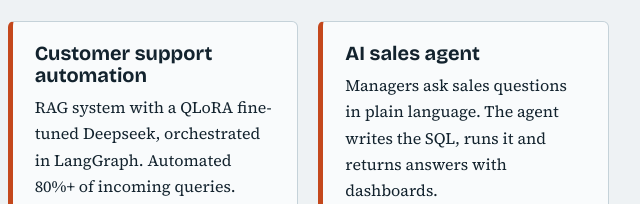
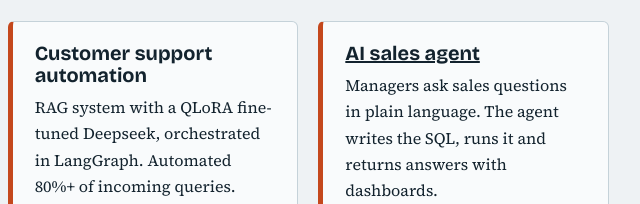
Before and after one commit to sufyanAshraf/sufyanAshraf, a plain HTML site: page index.html in a window 1280 px wide. Shown: the part 791-995 px from the top of the page, 487-1127 px from the left. Drawn offline with nearby package versions, Linux system fonts and the light colour scheme.

Commit message:
Add link to AI sales agent in index.html

```diff
--- a/index.html
+++ b/index.html
@@ -94,7 +94,7 @@ img{max-width:100%;height:auto;display:block}
       <div class="tags">LangGraph, Pinecone, Deepseek, QLoRA</div>
     </article>
     <article class="proj">
-      <h3>AI sales agent</h3>
+      <h3><a href="https://github.com/sufyanAshraf/atlas">AI sales agent</a></h3>
       <p>Managers ask sales questions in plain language. The agent writes the SQL, runs it and returns answers with dashboards.</p>
       <div class="tags">CrewAI, OpenAI, NL-to-SQL, vector DB, SQL</div>
     </article>
```
